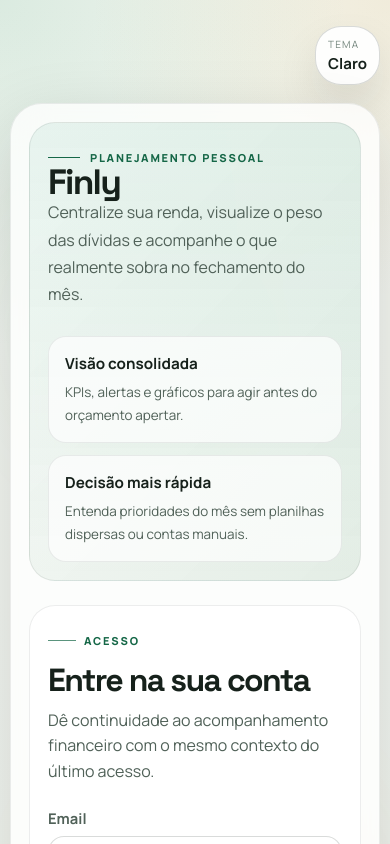
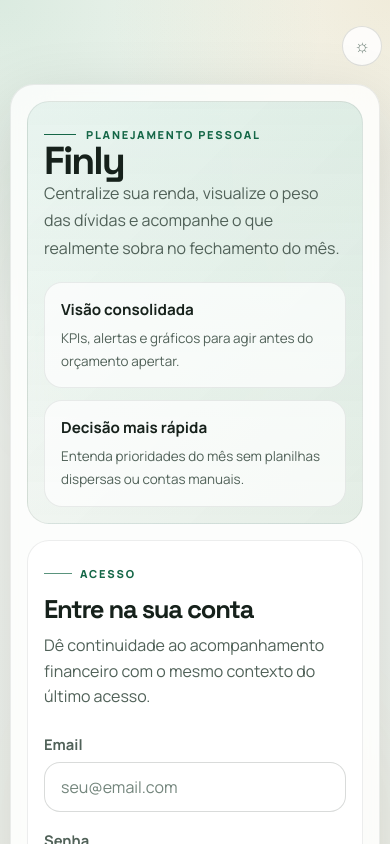
Before and after one commit to Alessandro-NSousa/Finly, an Angular app in the folder frontend/: page /login in a window 390 px wide. Shown: the top 844 px of the page. Built offline with nearby package versions, Linux system fonts and the light colour scheme; what ng2-charts would draw is missing.

Commit message:
Ajuste no layout e temas da aplicação

```diff
--- a/frontend/angular.json
+++ b/frontend/angular.json
@@ -39,8 +39,8 @@
                 },
                 {
                   "type": "anyComponentStyle",
-                  "maximumWarning": "2kb",
-                  "maximumError": "4kb"
+                  "maximumWarning": "4kb",
+                  "maximumError": "6kb"
                 }
               ],
               "outputHashing": "all"
--- a/frontend/src/app/app.component.css
+++ b/frontend/src/app/app.component.css
@@ -4,23 +4,22 @@
 }
 
 .theme-toggle {
-  display: inline-flex;
-  flex-direction: column;
-  align-items: flex-start;
-  gap: 2px;
-  min-width: 112px;
-  padding: 12px 14px;
-  border: 1px solid var(--border-strong);
-  border-radius: var(--radius-lg);
-  background: var(--surface-strong);
-  box-shadow: var(--shadow-md);
-  color: var(--text-primary);
+  display: inline-grid;
+  place-items: center;
+  width: 42px;
+  height: 42px;
+  padding: 0;
+  border: 1px solid color-mix(in srgb, var(--border-strong) 82%, transparent);
+  border-radius: 999px;
+  background: color-mix(in srgb, var(--surface-strong) 90%, transparent);
+  box-shadow: none;
+  color: var(--text-muted);
   cursor: pointer;
-  transition: transform var(--transition-fast), box-shadow var(--transition-fast), border-color var(--transition-fast);
+  transition: transform var(--transition-fast), box-shadow var(--transition-fast), border-color var(--transition-fast), background-color var(--transition-fast), color var(--transition-fast);
 }
 
 .theme-toggle--inline {
-  box-shadow: none;
+  flex-shrink: 0;
 }
 
 .theme-toggle--public {
@@ -34,20 +33,38 @@
 
 .theme-toggle:hover {
   transform: translateY(-1px);
-  box-shadow: var(--shadow-lg);
-  border-color: var(--primary);
+  box-shadow: var(--shadow-md);
+  border-color: color-mix(in srgb, var(--primary) 32%, transparent);
+  background: var(--surface-strong);
+  color: var(--primary-strong);
 }
 
-.theme-toggle__meta {
-  font-size: 11px;
-  letter-spacing: 0.12em;
-  text-transform: uppercase;
-  color: var(--text-muted);
+.theme-toggle:focus-visible {
+  outline: none;
+  box-shadow: 0 0 0 4px color-mix(in srgb, var(--primary) 18%, transparent);
+  border-color: color-mix(in srgb, var(--primary) 36%, transparent);
+  color: var(--primary-strong);
 }
 
-.theme-toggle__value {
-  font-size: 15px;
-  font-weight: 700;
+.theme-toggle[aria-pressed='true'] {
+  background: color-mix(in srgb, var(--primary-soft) 74%, var(--surface-strong));
+  border-color: color-mix(in srgb, var(--primary) 28%, transparent);
+  color: var(--primary-strong);
+}
+
+.theme-toggle__icon {
+  display: inline-grid;
+  place-items: center;
+  font-size: 1.1rem;
+  line-height: 1;
+}
+
+.theme-toggle__icon::before {
+  content: '\263C';
+}
+
+.theme-toggle[aria-pressed='true'] .theme-toggle__icon::before {
+  content: '\263D';
 }
 
 .navbar {
@@ -169,8 +186,13 @@
 }
 
 @media (max-width: 960px) {
+  .navbar {
+    padding: 14px 0;
+  }
+
   .navbar__inner {
     grid-template-columns: 1fr;
+    gap: 18px;
     justify-items: stretch;
   }
 
@@ -181,6 +203,7 @@
 
   .nav-menu {
     justify-content: flex-start;
+    width: 100%;
   }
 
   .public-toolbar {
@@ -190,17 +213,46 @@
 
 @media (max-width: 640px) {
   .theme-toggle {
-    min-width: auto;
-    padding: 10px 12px;
+    width: 40px;
+    height: 40px;
   }
 
-  .theme-toggle__meta {
-    font-size: 10px;
+  .nav-brand {
+    align-items: flex-start;
+  }
+
+  .brand-copy h1 {
+    font-size: 1.1rem;
+  }
+
+  .brand-copy p {
+    font-size: 0.82rem;
+    line-height: 1.45;
+  }
+
+  .nav-menu {
+    display: grid;
+    grid-template-columns: repeat(2, minmax(0, 1fr));
+    gap: 8px;
+  }
+
+  .nav-menu a {
+    width: 100%;
+    padding: 0 12px;
   }
 
   .nav-actions {
     flex-direction: column;
     align-items: stretch;
+    gap: 10px;
+  }
+
+  .theme-toggle--inline {
+    align-self: flex-start;
+  }
+
+  .nav-actions > .btn {
+    width: 100%;
   }
 
   .user-chip {
@@ -211,3 +263,20 @@
     padding-top: 6px;
   }
 }
+
+@media (max-width: 420px) {
+  .navbar__inner {
+    gap: 14px;
+  }
+
+  .brand-badge {
+    width: 40px;
+    height: 40px;
+    border-radius: 14px;
+    font-size: 20px;
+  }
+
+  .nav-menu {
+    grid-template-columns: 1fr;
+  }
+}
--- a/frontend/src/app/app.component.html
+++ b/frontend/src/app/app.component.html
@@ -19,10 +19,10 @@
           type="button"
           class="theme-toggle theme-toggle--inline"
           [attr.aria-label]="getThemeActionLabel()"
+          [attr.title]="getThemeActionLabel()"
           [attr.aria-pressed]="isDarkTheme()"
           (click)="toggleTheme()">
-          <span class="theme-toggle__meta">Tema</span>
-          <span class="theme-toggle__value">{{ getThemeLabel() }}</span>
+          <span class="theme-toggle__icon" aria-hidden="true"></span>
         </button>
         <div class="user-chip">
           <span class="user-chip__label">Conta ativa</span>
@@ -38,10 +38,10 @@
       type="button"
       class="theme-toggle theme-toggle--public"
       [attr.aria-label]="getThemeActionLabel()"
+      [attr.title]="getThemeActionLabel()"
       [attr.aria-pressed]="isDarkTheme()"
       (click)="toggleTheme()">
-      <span class="theme-toggle__meta">Tema</span>
-      <span class="theme-toggle__value">{{ getThemeLabel() }}</span>
+      <span class="theme-toggle__icon" aria-hidden="true"></span>
     </button>
   </div>
 
--- a/frontend/src/app/components/dashboard/dashboard.component.css
+++ b/frontend/src/app/components/dashboard/dashboard.component.css
@@ -14,7 +14,7 @@
 
 .stats-grid {
   display: grid;
-  grid-template-columns: repeat(auto-fit, minmax(220px, 1fr));
+  grid-template-columns: repeat(auto-fit, minmax(200px, 1fr));
   gap: 18px;
 }
 
@@ -90,7 +90,7 @@
 
 .charts-grid {
   display: grid;
-  grid-template-columns: repeat(auto-fit, minmax(320px, 1fr));
+  grid-template-columns: repeat(auto-fit, minmax(280px, 1fr));
   gap: 20px;
 }
 
@@ -126,14 +126,36 @@
   min-height: 320px;
 }
 
+@media (max-width: 820px) {
+  .stat-card__header {
+    flex-direction: column;
+    align-items: flex-start;
+  }
+}
+
 @media (max-width: 640px) {
   .stats-grid,
   .charts-grid {
     grid-template-columns: 1fr;
   }
 
+  .stat-card {
+    padding: 18px;
+    border-radius: 20px;
+  }
+
   .chart-wrapper {
-    min-height: 280px;
+    min-height: 260px;
+  }
+}
+
+@media (max-width: 420px) {
+  .chart-card__header h3 {
+    font-size: 1.15rem;
+  }
+
+  .chart-wrapper {
+    min-height: 240px;
   }
 }
 
--- a/frontend/src/app/components/debts/debts.component.css
+++ b/frontend/src/app/components/debts/debts.component.css
@@ -31,7 +31,7 @@
 
 .report-grid {
   display: grid;
-  grid-template-columns: repeat(auto-fit, minmax(210px, 1fr));
+  grid-template-columns: repeat(auto-fit, minmax(190px, 1fr));
   gap: 18px;
 }
 
@@ -99,14 +99,27 @@
 
 .form-grid {
   display: grid;
-  grid-template-columns: repeat(auto-fit, minmax(220px, 1fr));
+  grid-template-columns: repeat(auto-fit, minmax(200px, 1fr));
   gap: 16px;
   margin-bottom: 20px;
 }
 
 .form-group--checkbox {
   display: flex;
-  align-items: center;
+  align-items: flex-start;
+}
+
+.form-group--checkbox label {
+  display: flex;
+  align-items: flex-start;
+  gap: 10px;
+  margin-bottom: 0;
+  line-height: 1.55;
+}
+
+.form-group--checkbox label input[type='checkbox'] {
+  margin-right: 0;
+  margin-top: 3px;
 }
 
 .debts-list {
@@ -155,6 +168,7 @@
 
 .debt-copy h4 {
   font-size: 1.1rem;
+  overflow-wrap: anywhere;
 }
 
 .debt-status {
@@ -219,6 +233,7 @@
   color: var(--text-secondary);
   font-size: 0.78rem;
   font-weight: 700;
+  white-space: normal;
 }
 
 .debt-actions {
@@ -227,9 +242,13 @@
   gap: 10px;
 }
 
+.debt-actions .btn {
+  flex: 1 1 180px;
+}
+
 .charts-grid {
   display: grid;
-  grid-template-columns: repeat(auto-fit, minmax(320px, 1fr));
+  grid-template-columns: repeat(auto-fit, minmax(280px, 1fr));
   gap: 20px;
 }
 
@@ -277,6 +296,10 @@
   .debt-amount-block {
     align-items: flex-start;
   }
+
+  .month-selector > .btn {
+    width: 100%;
+  }
 }
 
 @media (max-width: 640px) {
@@ -286,8 +309,41 @@
     grid-template-columns: 1fr;
   }
 
+  .month-selector,
+  .debt-form-panel,
+  .report-card,
+  .debt-card {
+    padding: 18px;
+  }
+
+  .debts-hero-actions,
+  .debts-hero-actions .btn {
+    width: 100%;
+  }
+
   .chart-wrapper {
-    min-height: 280px;
+    min-height: 260px;
+  }
+}
+
+@media (max-width: 420px) {
+  .section-heading h3,
+  .chart-card__header h3 {
+    font-size: 1.18rem;
+  }
+
+  .month-selector__current strong,
+  .debt-amount-block strong {
+    font-size: 1.3rem;
+  }
+
+  .debt-actions .btn {
+    width: 100%;
+    flex-basis: 100%;
+  }
+
+  .chart-wrapper {
+    min-height: 240px;
   }
 }
 
--- a/frontend/src/styles.css
+++ b/frontend/src/styles.css
@@ -135,6 +135,10 @@ body {
     linear-gradient(180deg, var(--color-bg-elevated) 0%, var(--color-bg) 100%);
   color: var(--text-primary);
   transition: background var(--transition-medium), color var(--transition-fast);
+}
+
+canvas {
+  max-width: 100%;
 }
 
 body::selection {
@@ -651,6 +655,11 @@ a {
     align-items: flex-start;
   }
 
+  .hero-metric {
+    min-width: 0;
+    width: 100%;
+  }
+
   .auth-card,
   .auth-card--compact {
     grid-template-columns: 1fr;
@@ -679,6 +688,16 @@ a {
     padding: 18px;
   }
 
+  .hero-panel {
+    gap: 16px;
+    align-items: stretch;
+  }
+
+  .hero-panel p,
+  .auth-panel > p {
+    max-width: none;
+  }
+
   .auth-container {
     padding: 18px 10px;
   }
@@ -687,3 +706,67 @@ a {
     grid-template-columns: 1fr;
   }
 }
+
+@media (max-width: 480px) {
+  .container {
+    width: min(100%, calc(100% - 16px));
+  }
+
+  .page-shell {
+    gap: 16px;
+    padding: 18px 0 28px;
+  }
+
+  .hero-panel,
+  .card,
+  .panel-surface,
+  .auth-card,
+  .auth-panel {
+    padding: 16px;
+  }
+
+  .hero-panel {
+    gap: 14px;
+  }
+
+  .hero-panel h2 {
+    font-size: clamp(1.5rem, 8vw, 1.9rem);
+  }
+
+  .hero-metric {
+    padding: 16px;
+  }
+
+  .auth-card {
+    gap: 16px;
+    border-radius: 24px;
+  }
+
+  .auth-hero,
+  .auth-panel {
+    padding: 16px;
+    border-radius: 22px;
+  }
+
+  .auth-hero {
+    gap: 20px;
+  }
+
+  .auth-hero h1 {
+    font-size: clamp(1.9rem, 10vw, 2.45rem);
+  }
+
+  .auth-panel h2 {
+    font-size: 1.6rem;
+  }
+
+  .btn {
+    min-height: 44px;
+  }
+
+  .form-group input,
+  .form-group select,
+  .form-group textarea {
+    min-height: 50px;
+  }
+}
```
